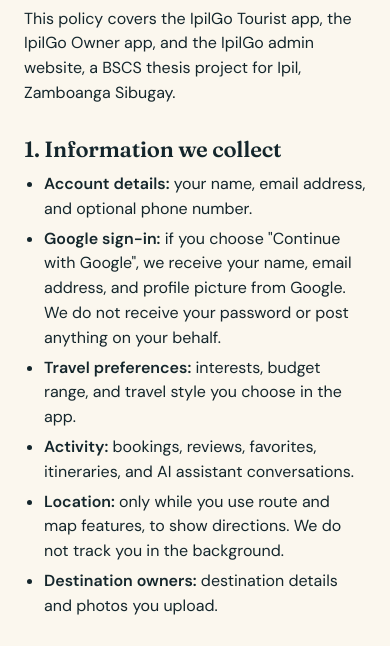
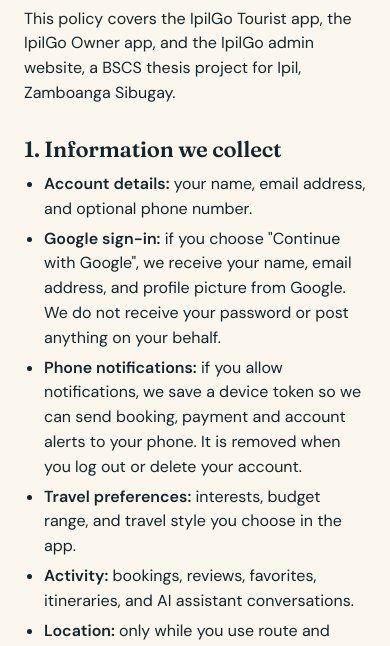
Before and after one commit to Seiderx/ipilgo-apps, a plain HTML site: page privacy.html in a window 390 px wide. Shown: the part 153-799 px from the top of the page. Drawn offline with Linux system fonts and the light colour scheme.

Commit message:
Privacy page: device token for phone notifications
Co-Authored-By: Claude Opus 5.5 <noreply@anthropic.com>

```diff
--- a/privacy.html
+++ b/privacy.html
@@ -25,6 +25,7 @@
   <ul>
     <li><b>Account details:</b> your name, email address, and optional phone number.</li>
     <li><b>Google sign-in:</b> if you choose "Continue with Google", we receive your name, email address, and profile picture from Google. We do not receive your password or post anything on your behalf.</li>
+    <li><b>Phone notifications:</b> if you allow notifications, we save a device token so we can send booking, payment and account alerts to your phone. It is removed when you log out or delete your account.</li>
     <li><b>Travel preferences:</b> interests, budget range, and travel style you choose in the app.</li>
     <li><b>Activity:</b> bookings, reviews, favorites, itineraries, and AI assistant conversations.</li>
     <li><b>Location:</b> only while you use route and map features, to show directions. We do not track you in the background.</li>
```
